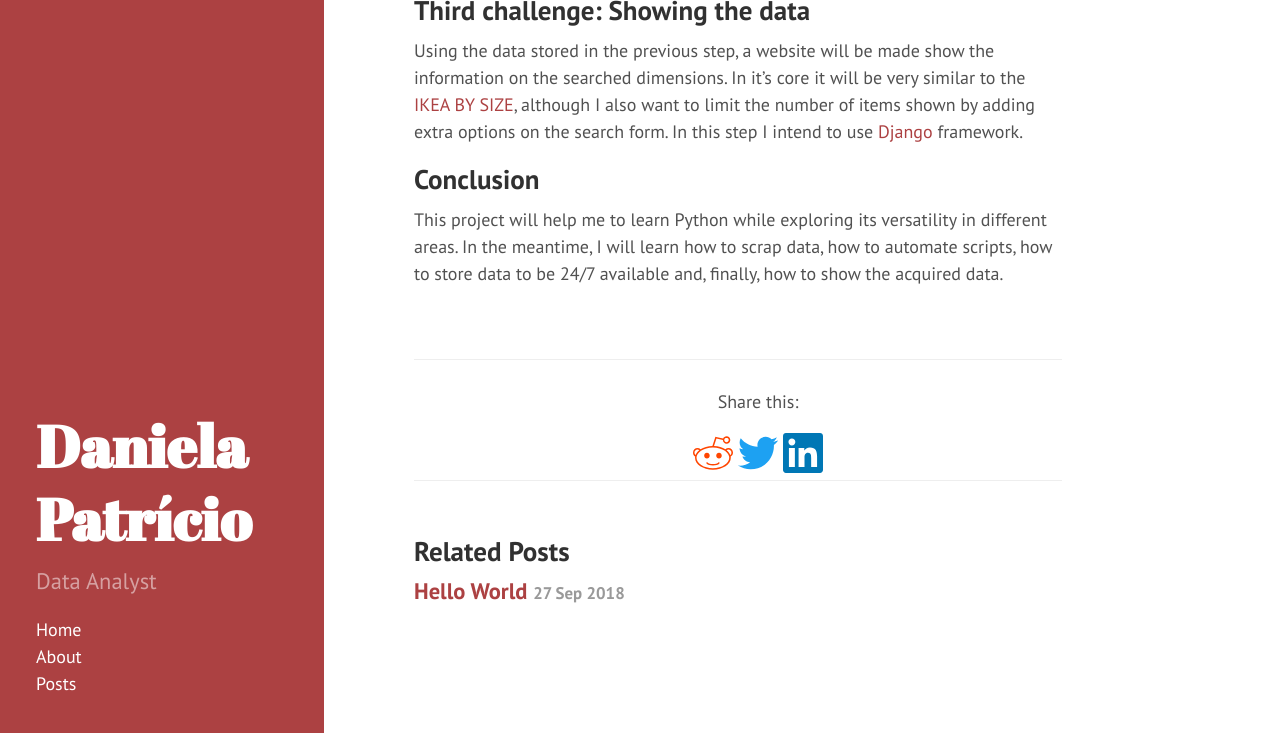
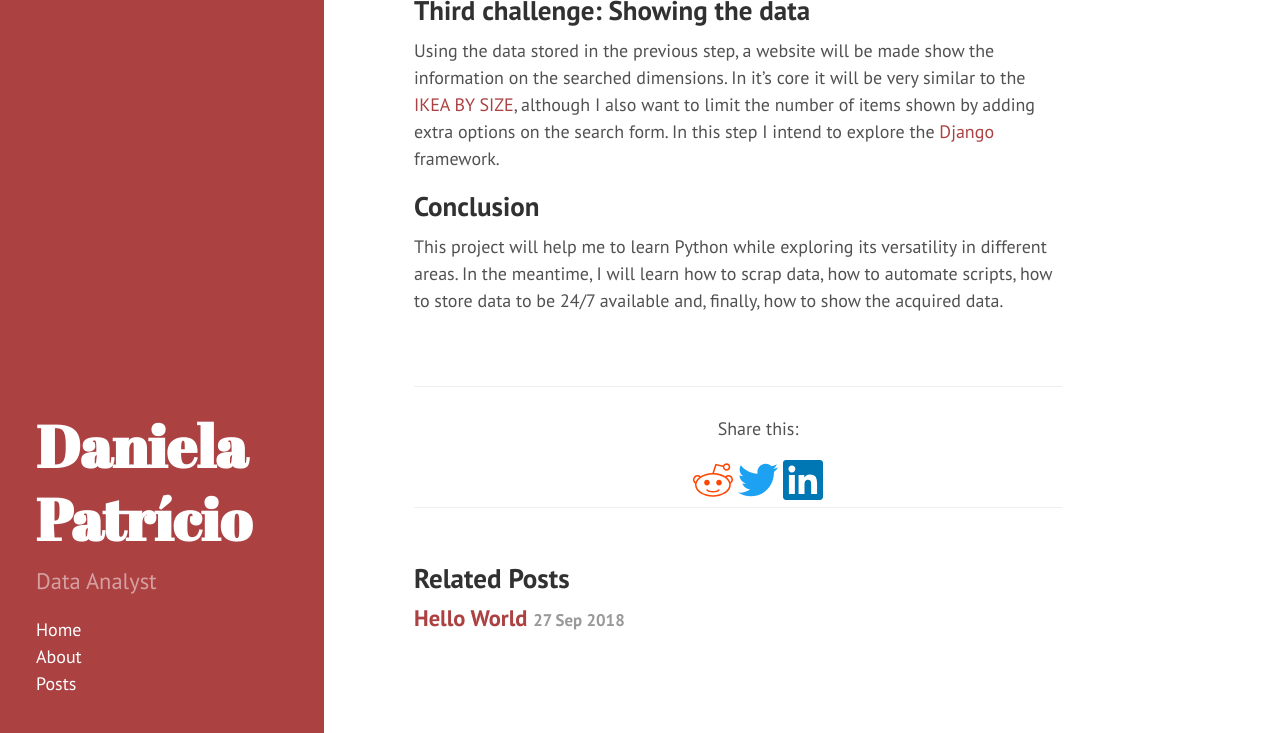
Before and after one commit to DanielaPatricio/DanielaPatricio.github.io, a Jekyll site: the page built from _posts/2018-09-30-first-python-project.md, in a window 1280 px wide and 900 px high, scrolled down 1483 px, cut to the strip 167-900 px from the top of the window. Built offline with Jekyll 4.4.1, drawn with Linux system fonts in a browser that asks for light colours.

Commit message:
Update 2018-09-30-first-python-project.md

```diff
--- a/_posts/2018-09-30-first-python-project.md
+++ b/_posts/2018-09-30-first-python-project.md
@@ -30,7 +30,7 @@ The Spider developed in the previous step will run every week and this task will
 ## Third challenge: Showing the data
 
 Using the data stored in the previous step, a website will be made show the information on the searched dimensions. In it’s core it will be very similar to the [IKEA BY SIZE](http://ikeabysize.com/), although I also want to limit the number of items shown by adding extra options on the search form.
-In this step I intend to use [Django]( https://www.djangoproject.com/) framework.
+In this step I intend to explore the [Django]( https://www.djangoproject.com/) framework.
 
 ## Conclusion
 
```
